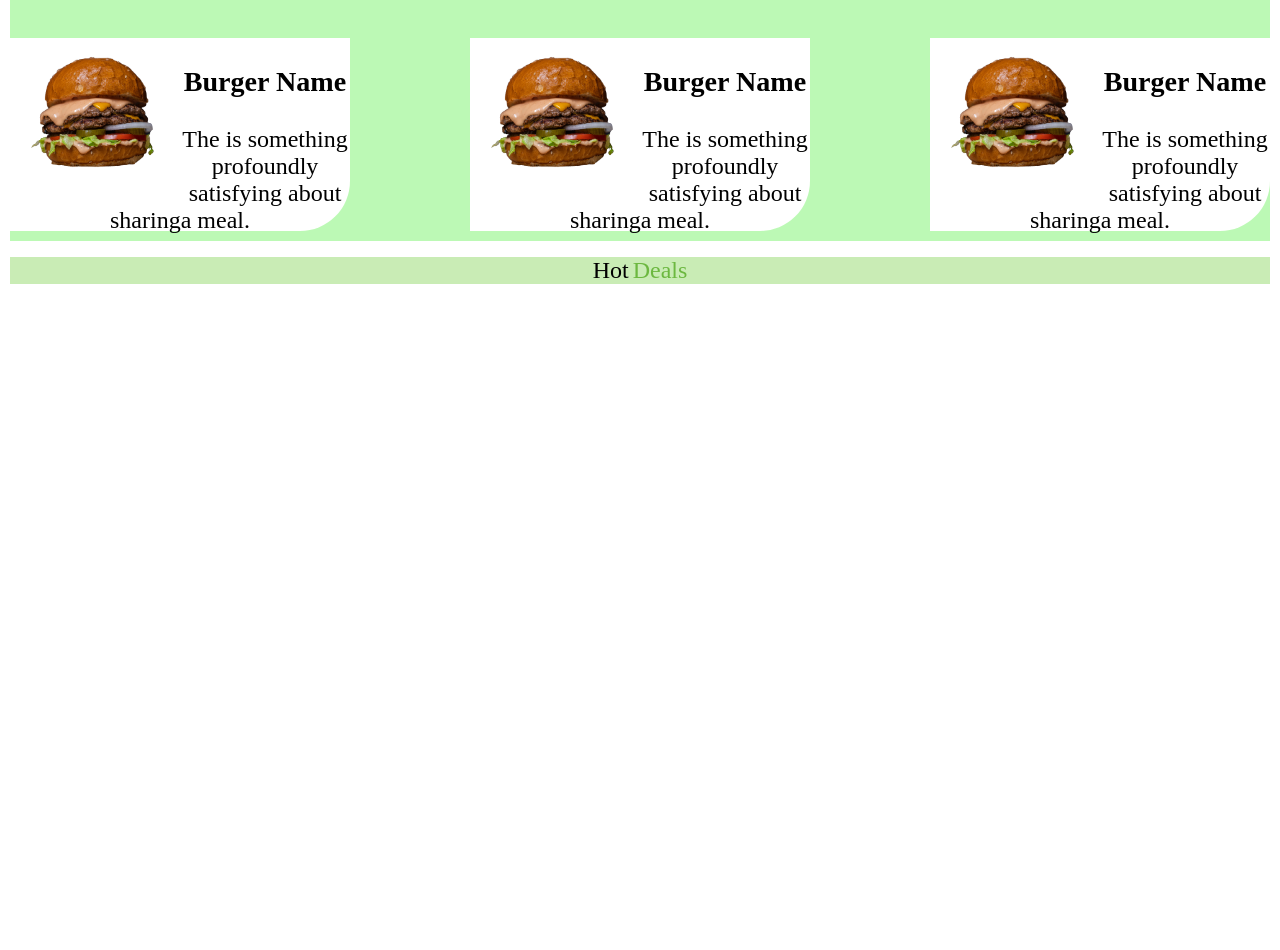
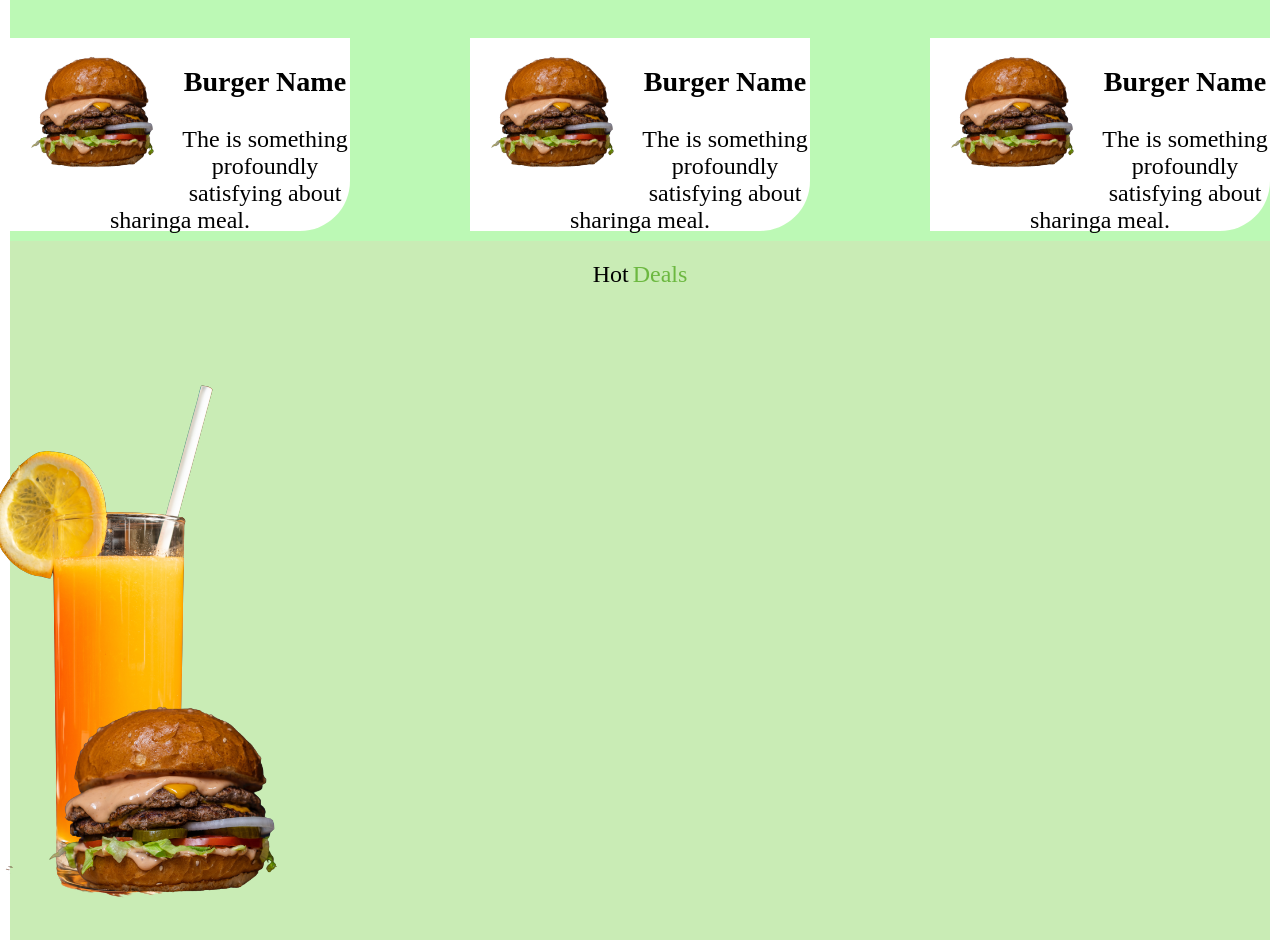
Before and after one commit to AliceWachira/StreetFood-Website, a plain HTML site: page index.html in a window 1280 px wide. Shown: the part 1978-2928 px from the top of the page. Before the commit the page ends 2278 px from the top, so only its background shows below. Drawn offline with Linux system fonts and the light colour scheme.

Commit message:
adds the juice and burger image and places the burger image on top of the the juice image

```diff
--- a/index.css
+++ b/index.css
@@ -192,6 +192,8 @@ ul>li>p img {
 
     #hotdeals {
         text-align: center;
+        margin-top: 0px;
+        padding: 20px;
     }
 
     #hot {
@@ -202,3 +204,14 @@ ul>li>p img {
         font-size: x-large;
         color: #6CB840;
     }
+
+    .burger2image {
+        position: relative;
+        margin-right: -300px;
+        height: 20%;
+        width: 25%;
+    }
+
+    .juiceimage {
+        margin-left: -100px;
+    }
--- a/index.html
+++ b/index.html
@@ -95,6 +95,14 @@
     <section>
         <div class="hotdeals">
             <p id="hotdeals"> <span id="hot">Hot</span> <span id="deals">Deals</span></p>
+
+            <div id="flex-container1">
+                <div>
+                    <img class="burger2image" src="burger.png" alt="burgerimage">
+                    <img class="juiceimage" src="juice.png" alt="juiceimage">
+
+                </div>
+            </div>
         </div>
     </section>
 
```
Lines whose indentation alone changed are shown as unchanged.
